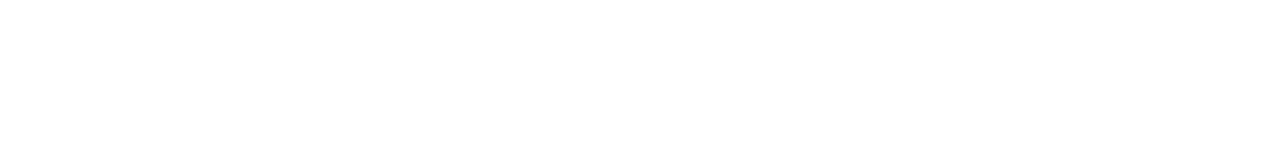
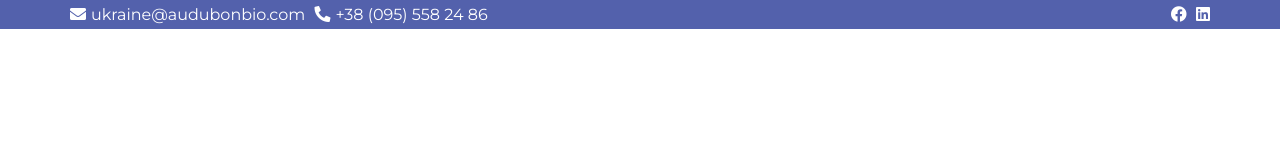
Before and after one commit to artemandrosenko/ArtemAndrosenko.github.io, a website: page bioscience/src/index.html in a window 1280 px wide. Drawn offline with nearby package versions, Linux system fonts and the light colour scheme; files that its build step writes are made by us from their sources.

Commit message:
Add top-line

```diff
--- a/bioscience/src/index.html
+++ b/bioscience/src/index.html
@@ -5,9 +5,27 @@
     <meta name="viewport" content="width=device-width, initial-scale=1.0">
     <title>Bioscience</title>
 
+    <link href="https://fonts.googleapis.com/css2?family=Montserrat:wght@400;700;900&display=swap" rel="stylesheet">
+    <link rel="stylesheet" href="https://cdnjs.cloudflare.com/ajax/libs/font-awesome/5.14.0/css/all.min.css"
+        integrity="sha512-1PKOgIY59xJ8Co8+NE6FZ+LOAZKjy+KY8iq0G4B3CyeY6wYHN3yt9PW0XpSriVlkMXe40PTKnXrLnZ9+fkDaog=="
+        crossorigin="anonymous" />
     <link rel="stylesheet" href="css/style.css">
 </head>
 <body>
+    <header class="header">
+        <div class="header__top-line">
+            <div class="header__wrapper wrapper">
+                <div class="header__contacts">
+                    <a href="mailto:ukraine@audubonbio.com" class="header__mail icon">ukraine@audubonbio.com</a>
+                    <a href="tel:+3380955582486" class="header__tel icon">+38 (095) 558 24 86</a>
+                </div>
+                <div class="header__social-links">
+                    <a href="https://facebook.com/" class="icon"><i class="fab fa-facebook"></i></a>
+                    <a href="https://www.linkedin.com/" class="icon"><i class="fab fa-linkedin"></i></a>
+                </div>
+            </div>
+        </div>
+    </header>
 
     <script src="js/main.js"></script>
 </body>
--- a/bioscience/src/sass/style.scss
+++ b/bioscience/src/sass/style.scss
@@ -0,0 +1,104 @@
+:root {
+	--blue-dark: #5361ac;
+	--blue-light: #0fabd6;
+	--lite-green: #9ace48;
+}
+
+*,
+*::after,
+*::before {
+	margin: 0;
+	padding: 0;
+	box-sizing: inherit;
+}
+
+html {
+	font-family: 'Montserrat', sans-serif;
+	font-size: 62.5%; /* 1rem = 10px */
+	scroll-behavior: smooth;
+}
+
+body {
+	box-sizing: border-box;
+	font-size: 1.6rem;
+}
+
+.header {
+    &__top-line {
+        display: none;
+        padding: 5px 0;
+        color: white;
+        @media (min-width: 768px) {
+            display: flex;
+            background-color: var(--blue-dark);
+        }
+    }
+    &__wrapper {
+        display: flex;
+        width: 100%;
+        justify-content: space-between;
+    }
+    &__mail,
+    &__tel {
+        color: white;
+        text-decoration: none;
+        &:hover {
+            text-decoration: underline;
+            color: var(--blue-light);
+        }
+    }
+    &__mail {
+        &::before {
+            content: '\f0e0';
+            font-family: "Font Awesome 5 Free";
+            font-weight: 900;
+            margin-right: 5px;
+            &:hover {
+                text-decoration: none;
+            }
+        }
+    }
+    &__tel {
+        &::before {
+            content: '\f879';
+            font-family: "Font Awesome 5 Free";
+            font-weight: 900;
+            margin-right: 5px;
+            &:hover {
+                text-decoration: none;
+            }
+        }
+    }
+}
+
+.icon {
+    display: inline-block;
+    font-style: normal;
+    font-variant: normal;
+    color: white;
+    text-rendering: auto;
+    -webkit-font-smoothing: antialiased;
+    &:not(:last-child) {
+        margin-right: 5px;
+    }
+    &:hover {
+        color: var(--blue-light);
+        text-decoration: none;
+    }
+}
+
+.wrapper {
+    margin: 0 auto;
+    @media (min-width: 576px) {
+        max-width: 540px;
+    }
+    @media (min-width: 768px) {
+        max-width: 720px;
+    }
+    @media (min-width: 992px) {
+        max-width: 960px;
+    }
+    @media (min-width: 1200px) {
+        max-width: 1140px;
+    }
+}
```
Also changed, not shown: bioscience/src/css/style.css (added).
